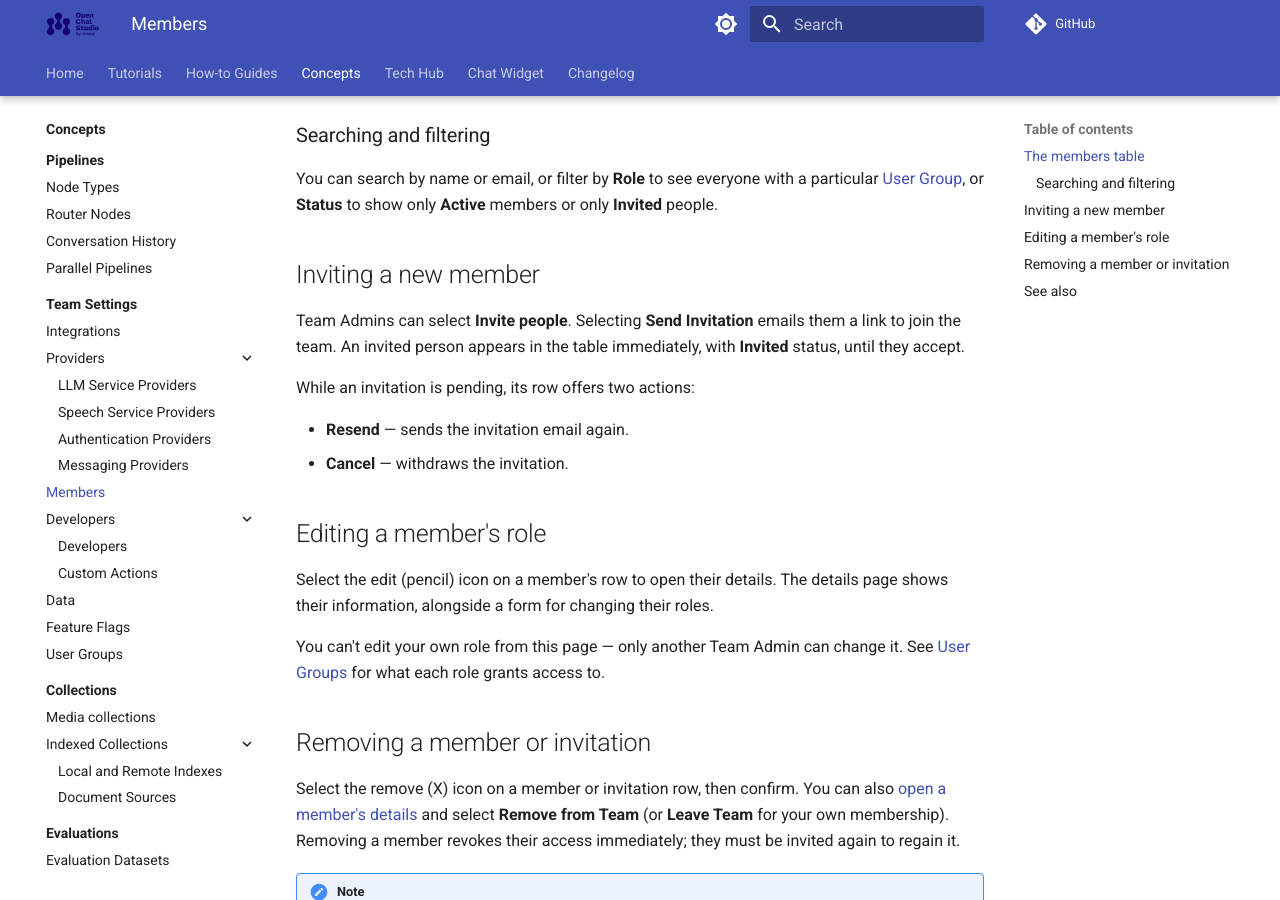
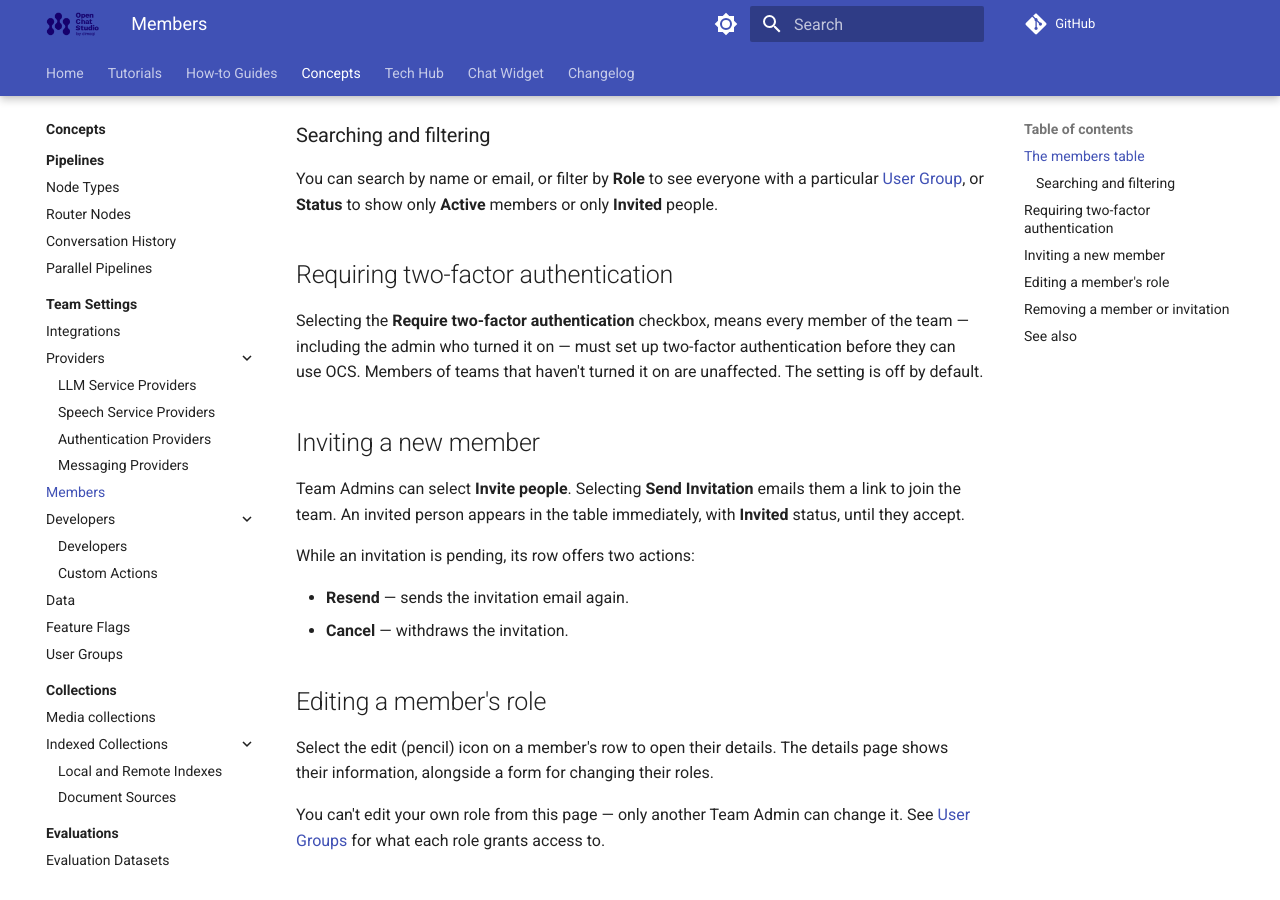
Before and after one commit to dimagi/open-chat-studio-docs, an MkDocs documentation site: the page built from docs/concepts/team/members.md, in a window 1280 px wide and 900 px high, scrolled down 501 px. Built offline with MkDocs 1.6.1 and Material for MkDocs 9.7.7, drawn with Linux system fonts in a browser that asks for light colours; a script that is not in the unit is left out; comment, search, counter and statistics services are not loaded.

Commit message:
Add: missing new UI section for members on 2FA

```diff
--- a/docs/concepts/team/members.md
+++ b/docs/concepts/team/members.md
@@ -15,6 +15,12 @@ Each row is either an active member or a pending invitation:
 ### Searching and filtering
 
 You can search by name or email, or filter by **Role** to see everyone with a particular [User Group](groups.md), or **Status** to show only **Active** members or only **Invited** people.
+
+## Requiring two-factor authentication
+
+Selecting the **Require two-factor authentication** checkbox, means every member of the team — including the admin who turned it on — must set up two-factor authentication before they can use OCS.
+Members of teams that haven't turned it on are unaffected.
+The setting is off by default.
 
 ## Inviting a new member
 
```
